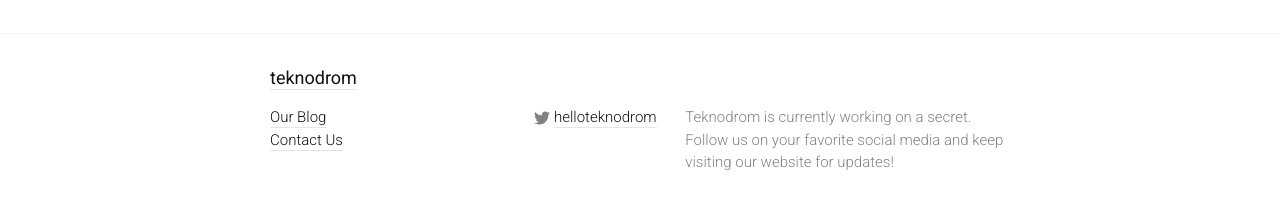
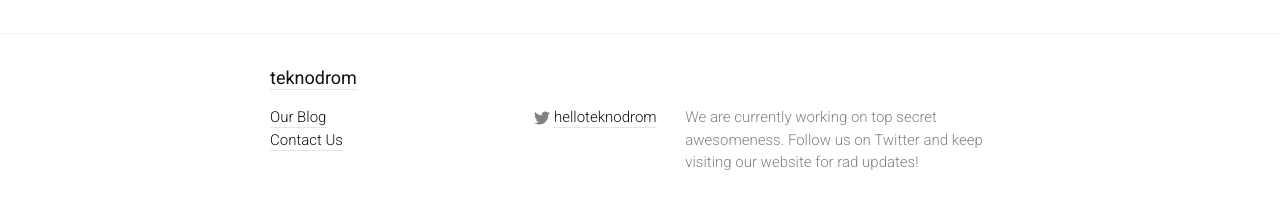
Before and after one commit to Teknodrom/teknodrom.github.io, a Jekyll site: the page built from index.html, in a window 1280 px wide. Shown: the part 585-795 px from the top of the page. Built offline with Jekyll 4.4.1, drawn with Linux system fonts in a browser that asks for light colours.

Commit message:
Update _config.yml

```diff
--- a/_config.yml
+++ b/_config.yml
@@ -2,8 +2,7 @@
 title: teknodrom
 email: hello@teknodrom.cc
 description: > # this means to ignore newlines until "baseurl:"
-  Teknodrom is currently working on a secret. Follow us on your favorite social
-  media and keep visiting our website for updates!
+  We are currently working on top secret awesomeness. Follow us on Twitter and keep visiting our website for rad updates!
 baseurl: "" # the subpath of your site, e.g. /blog/
 url: "http://yourdomain.com" # the base hostname & protocol for your site
 twitter_username: helloteknodrom
```
